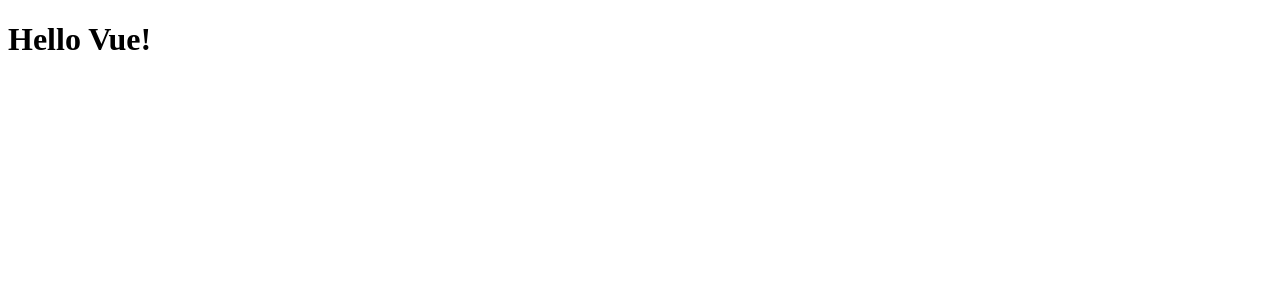
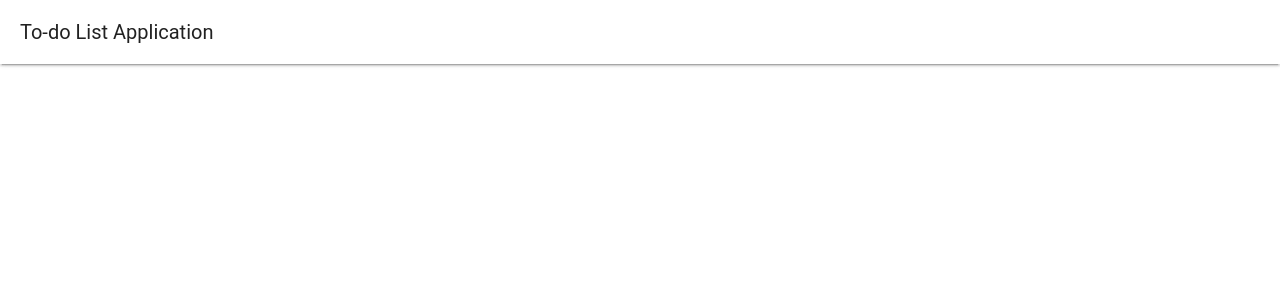
Before and after one commit to cboncales/To-do-App, a Vue app: page / in a window 1280 px wide. Shown: the top 300 px of the page. Built offline with nearby package versions, Linux system fonts and the light colour scheme.

Commit message:
added AppBar and mdi font icon

```diff
--- a/package.json
+++ b/package.json
@@ -11,6 +11,7 @@
     "format": "prettier --write src/"
   },
   "dependencies": {
+    "@mdi/font": "^7.4.47",
     "vue": "^3.5.13",
     "vuetify": "^3.7.7"
   },
--- a/src/App.vue
+++ b/src/App.vue
@@ -1,7 +1,11 @@
-<script setup></script>
+<script setup>
+import AppBar from './components/Appbar.vue'
+</script>
 
 <template>
-  <h1>Hello Vue!</h1>
+  <v-app>
+    <AppBar />
+  </v-app>
 </template>
 
 <style scoped></style>
--- /dev/null
+++ b/src/components/AppBar.vue
@@ -0,0 +1,7 @@
+<script setup></script>
+<template>
+  <v-app-bar :elevation="2" app>
+    <v-app-bar-title>To-do List Application</v-app-bar-title>
+  </v-app-bar>
+</template>
+<style scoped></style>
--- a/src/main.js
+++ b/src/main.js
@@ -1,4 +1,23 @@
 import { createApp } from 'vue'
 import App from './App.vue'
 
-createApp(App).mount('#app')
+// Vuetify
+import '@mdi/font/css/materialdesignicons.css'
+import 'vuetify/styles'
+import { createVuetify } from 'vuetify'
+import * as components from 'vuetify/components'
+import * as directives from 'vuetify/directives'
+
+const app = createApp(App)
+
+const vuetify = createVuetify({
+  icons: {
+    defaultSet: 'mdi', // This is already the default value - only for display purposes
+  },
+  components,
+  directives,
+})
+
+app.use(vuetify)
+
+app.mount('#app')
```
Also changed, not shown: 1 other file (tests, documents, lock files or other folders).
